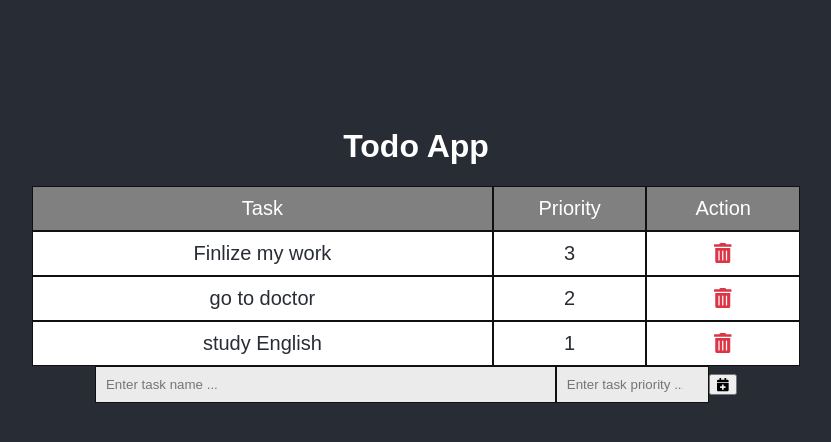
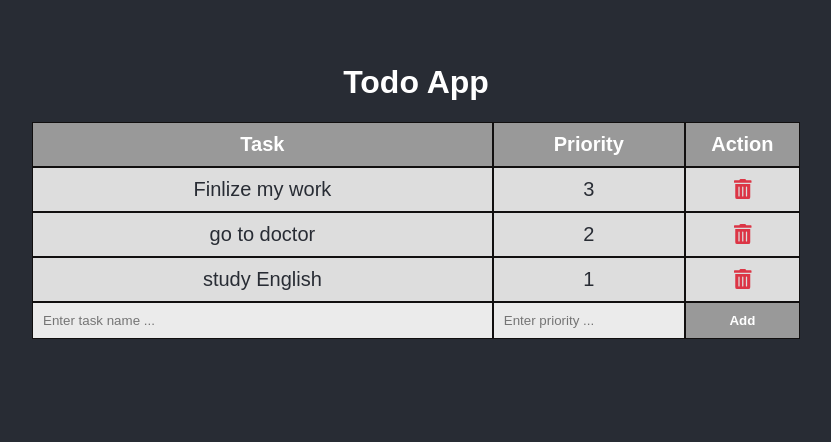
Before and after one commit to asayedio/ToDoApp, a React (Create React App) app: page / in a window 1280 px wide. Shown: the top 442 px of the page, without its empty margins (224-1055 px from the left). Built offline with nearby package versions, Linux system fonts and the light colour scheme.

Commit message:
Finalize the app

```diff
--- a/src/App.css
+++ b/src/App.css
@@ -13,7 +13,7 @@ body{
 }
 .container{
   width: 60%;
-  margin: 10% auto;
+  margin: 5% auto;
 }
 .App {
   text-align: center;
--- a/src/components/Item/Item.js
+++ b/src/components/Item/Item.js
@@ -1,8 +1,8 @@
 import React,{ Component } from 'react';
 import { FontAwesomeIcon } from '@fortawesome/react-fontawesome'
-import { faCalendarPlus } from '@fortawesome/free-solid-svg-icons'
+import { faPlus } from '@fortawesome/free-solid-svg-icons'
 import './Item.css';
-const addIcon = <FontAwesomeIcon icon={faCalendarPlus} />
+const addIcon = <FontAwesomeIcon icon={faPlus} />
 class Item extends Component {
   state = {
     task:'',
@@ -17,25 +17,20 @@ class Item extends Component {
   handleSubmit = (e) =>{
     // to prevent the default refresh
     e.preventDefault();
-    if(e.target.task.value ===''){
-      this.props.errorMessage('Enter the required filed!')
-      return false;
-    }
-    else{
-      this.props.addItem(this.state)
+    this.props.addItem(this.state)
       this.setState({
         task:'',
         priority:''
       })
-    }
   }
 render(){
   return (
     <div>
         <form>
           <input type="text" placeholder="Enter task name ..." id="task" onChange={this.handleChange} value={this.state.task}/>
-          <input type="number" placeholder="Enter task priority ..." id="priority" onChange={this.handleChange} value={this.state.priority}/>
-          <button type="button" className="addIcon" onClick={this.handleSubmit}>{addIcon}</button>
+          <input type="number" placeholder="Enter priority ..." id="priority" onChange={this.handleChange} value={this.state.priority}/>
+          <input type="submit" className="addIcon"  id="submit" value="Add" onClick={this.handleSubmit}/>
+
         </form>
     </div>
   );
--- a/src/components/ItemList/ItemList.css
+++ b/src/components/ItemList/ItemList.css
@@ -1,5 +1,5 @@
 .item-list{
-    background-color: #fff;
+    background-color: #ddd;
     color: #282c34;
 }
 .item-list p{
@@ -22,23 +22,22 @@
 
 }
 .item-list span.title{
-    background-color: gray;
+    font-weight: bold;
+    background-color: #999;
     color: #fff;
 }
 .item-list span.task ,form input[type=text] {
         width: 60%;
 }
 .item-list span.priority ,form input[type=number] {
-    width: 20%;
+    width: 25%;
 }
 .item-list span.action ,form span.addIcon {
-    width: 20%;
+    width: 15%;
 }
-form span.addIcon
+form input.addIcon
 {
-    color: #282c34;
-    background-color: #ebebeb;
-    cursor: pointer;
+
 }
 .item-list span.delete-icon{
     color: #dc3545;
@@ -51,3 +50,16 @@ form input{
     border:transparent;
     border: 0.3px solid rgb(17, 15, 15)
 }
+form input#task{
+    width: 60%;
+}
+form input#priority{
+    width: 25%;
+}
+form input#submit{
+    width: 15%;
+    color: #fff;
+    font-weight: bold;
+    background-color: #999;
+    cursor: pointer;
+}
```
